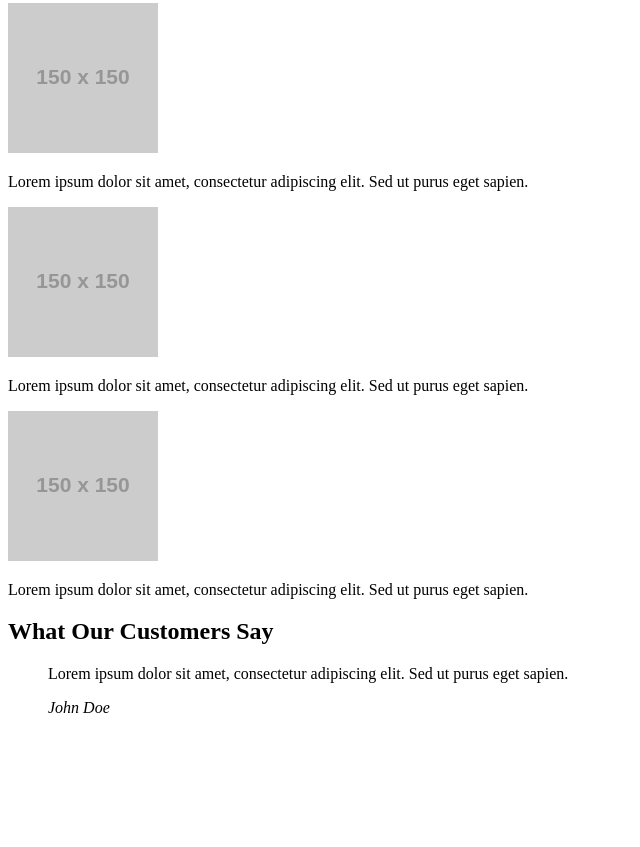
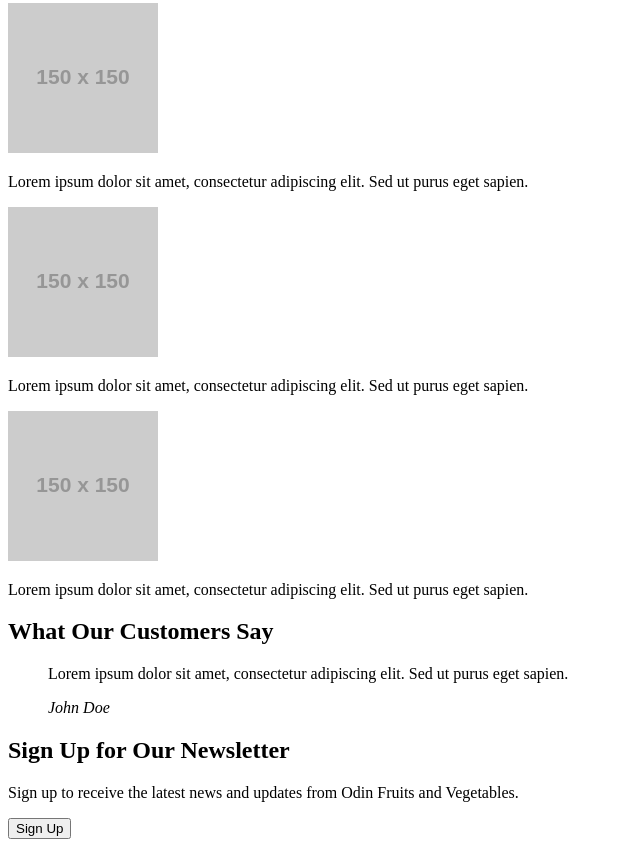
Before and after one commit to MahdiU258/odin-landing-page, a plain HTML site: page index.html in a window 1280 px wide. Shown: the part 846-1693 px from the top of the page, without its empty margins (0-640 px from the left). Before the commit the page ends 1579 px from the top, so only its background shows below. Drawn offline with Linux system fonts and the light colour scheme; placeholder pictures from the web are drawn by us.

Commit message:
Added sign-up element

```diff
--- a/index.html
+++ b/index.html
@@ -50,6 +50,14 @@
             <cite>John Doe</cite>
         </blockquote>
     </div>
+    <div class="sign-up">
+        <div class="sign-up-text">
+            <h2>Sign Up for Our Newsletter</h2>
+            <p>Sign up to receive the latest news and updates from Odin Fruits and Vegetables.</p>
+        </div>
+        <div class="sign-up-button">
+            <button>Sign Up</button>
+        </div>
 
 </body>
 </html>
```
